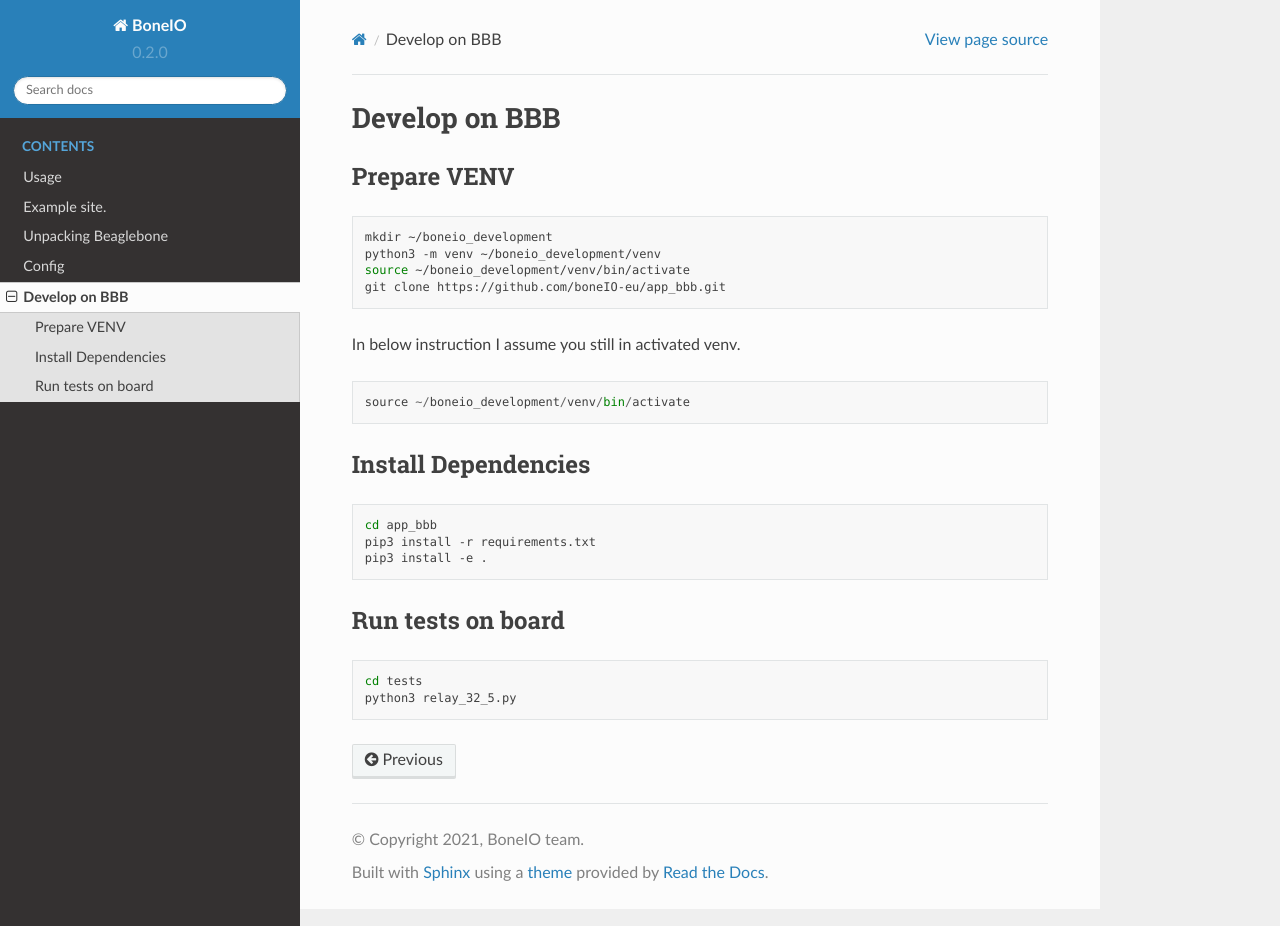
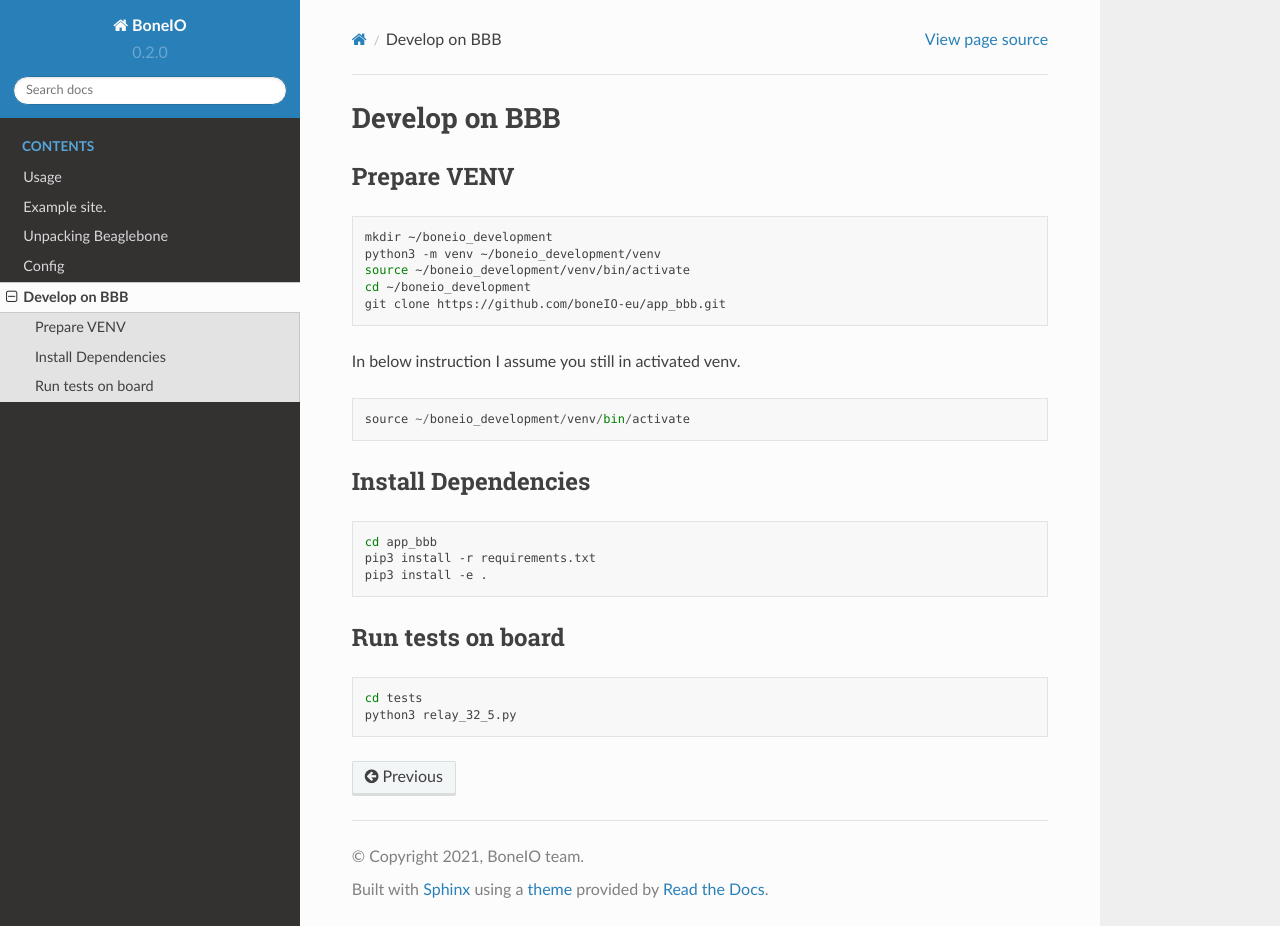
Before and after one commit to btomala/docs, a Sphinx documentation site: the page built from docs/app/development.md, in a window 1280 px wide and 926 px high. Built offline with Sphinx 7.4.7 and the Read the Docs theme 2.0.0, drawn with Linux system fonts in a browser that asks for light colours.

````diff
--- a/docs/app/development.md
+++ b/docs/app/development.md
@@ -6,6 +6,7 @@
 mkdir ~/boneio_development
 python3 -m venv ~/boneio_development/venv
 source ~/boneio_development/venv/bin/activate
+cd ~/boneio_development
 git clone https://github.com/boneIO-eu/app_bbb.git
 ```
 
````
